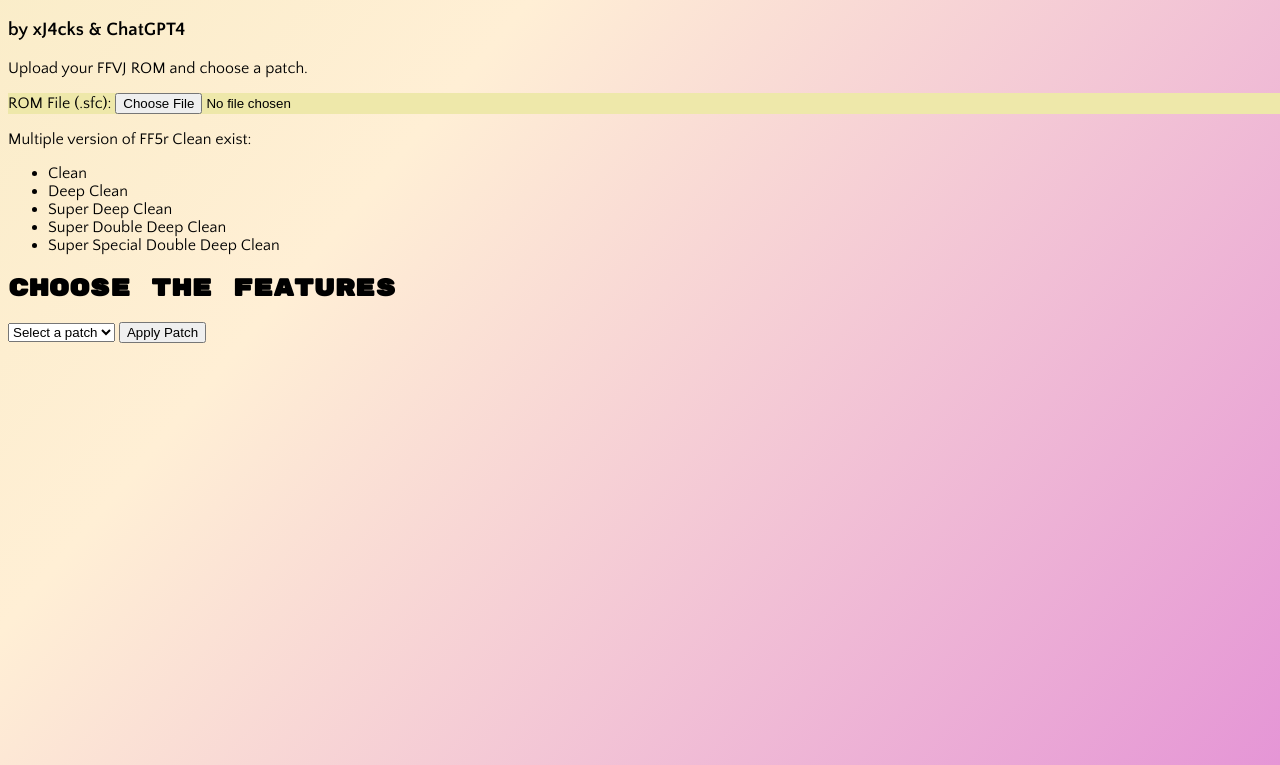
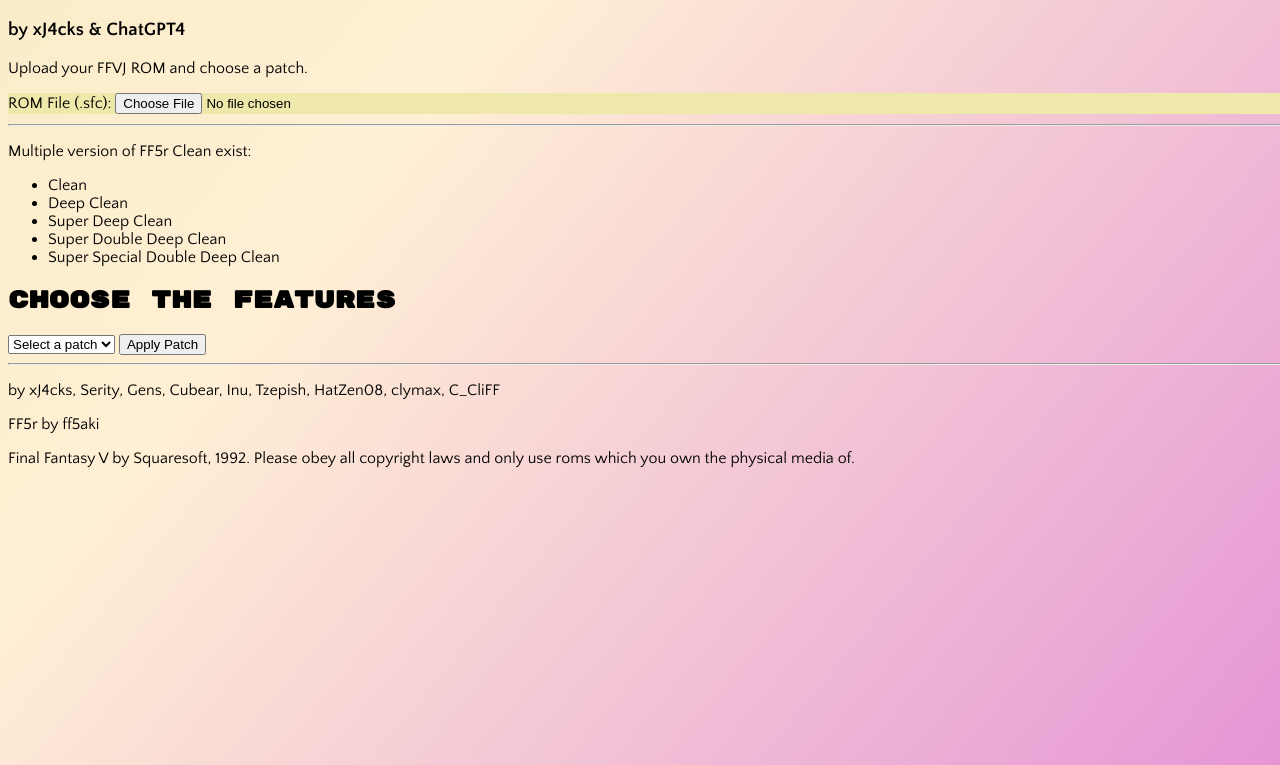
Before and after one commit to jacksmedia/ff5rc-app, a plain HTML site: page index.html in a window 1280 px wide. Shown: the part 64-829 px from the top of the page. Drawn offline with nearby package versions, Linux system fonts and the light colour scheme; no server answers; a web font is replaced by a local one.

Commit message:
🏁 MVP

```diff
--- a/index.html
+++ b/index.html
@@ -74,7 +74,7 @@
     100%{background-position:10% 0%}
 }
   </style>
-  <!-- for unzipping GitHub archives -->
+  <!-- for unzipping archives -->
   <script src="https://cdnjs.cloudflare.com/ajax/libs/jszip/3.10.1/jszip.min.js"></script>
 
 
@@ -90,6 +90,7 @@
     <label for="rom">ROM File (.sfc):</label>
     <input type="file" id="rom" accept=".sfc">
   </div>
+  <hr/>
   <p>Multiple version of FF5r Clean exist:</p>
   <ul>
     <li>Clean</li>
@@ -106,6 +107,10 @@
    </select>
 
   <button id="applyPatch">Apply Patch</button>
+  <hr/>
+  <p>by xJ4cks, Serity, Gens, Cubear, Inu, Tzepish, HatZen08, clymax, C_CliFF</p>
+  <p>FF5r by ff5aki</p>
+  <p>Final Fantasy V by Squaresoft, 1992. Please obey all copyright laws and only use roms which you own the physical media of.</p>
 
   <script>
     let romData = null; // Store the uploaded ROM file data
```
Also changed, not shown: 1 other file. Lines whose indentation alone changed are shown as unchanged.
